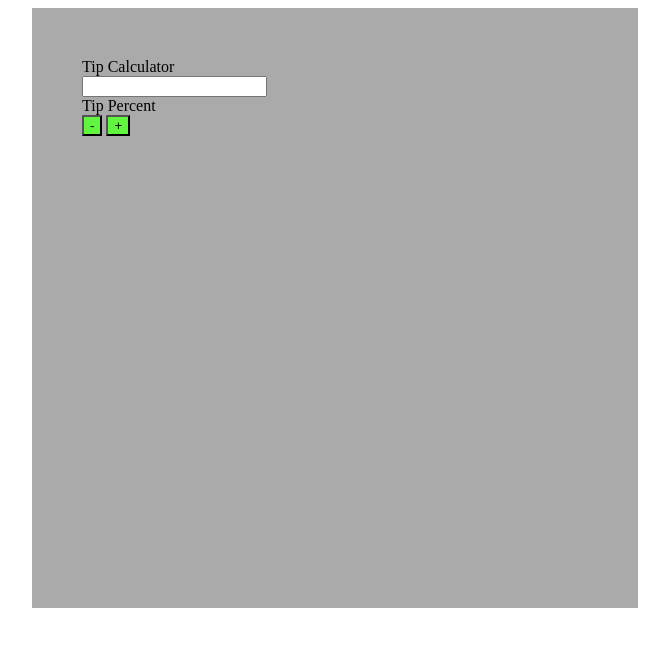
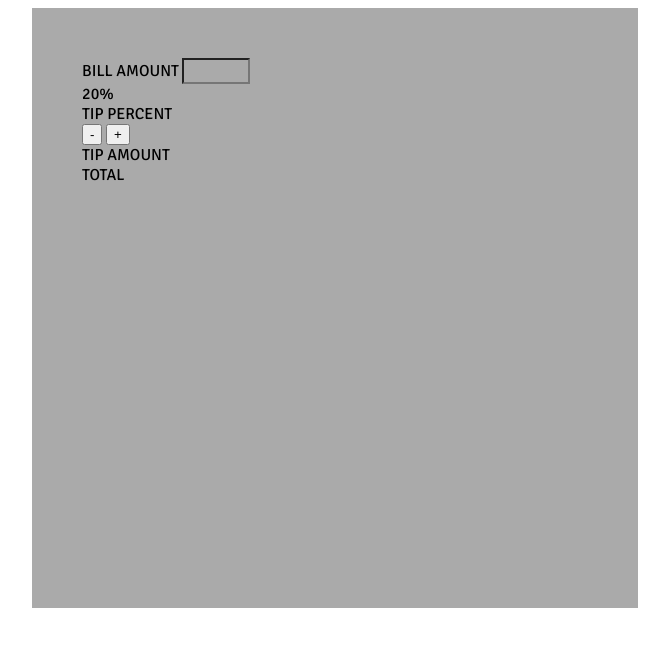
Before and after one commit to krobin17/idesn3535-jellyfish, a plain HTML site: page class_5/tip_calculator.html in a window 1280 px wide. Shown: the whole page, without its empty margins (176-845 px from the left). Drawn offline with Linux system fonts and the light colour scheme.

Commit message:
Class 5 HW

```diff
--- a/class_5/tip_calculator.html
+++ b/class_5/tip_calculator.html
@@ -2,46 +2,101 @@
 <html>
 <head>
 	<title>Tip Calculator</title>
+	<link href="https://fonts.googleapis.com/css?family=Signika" rel="stylesheet">
 	<style>
+	body {font-family: 'Signika', sans-serif;}
 	#container {background-color: #AAA;
 		width: 40%;
 		height: 500px;
 		padding: 50px;
 		margin-left: 200px}
-	.button {background-color: #62f53f}
-	.button:hover {background-color: #3febf5}
+
+	#bill_amount.bill_amount {width: 60px; height: 20px; background-color: #AAA; transition: background-color 2s}
+	#bill_amount.bill_amount.click {width: 100px; height: 30px; background-color: #ADD8E6}
+	#button {background-color: #62f53f;
+		width: 50px;
+		height: 50px}
+	#button:hover {background-color: #3febf5}
 	</style>
 </head>
 <body>
 	<div id="container">
-		<div>Tip Calculator</div>
-		<input type="text" id="billAmount">
-		<div>Tip Percent</div>
-			<button id="subtractButton" class="button">-</button>
-			<output id="percentField" class="output"></output>
-			<button id="addButton" class="button">+</button>
-		<div id="tipAmount" class="output"></div>
-		<div id="billTotal" class="output"></div>
+		<div class="bill">
+			BILL AMOUNT
+			<input class="bill_amount" id="bill_amount"></input>
+		</div>
+		<div class="percentage">
+			<div class="tip_info">
+				<div id="tip_number"></div>
+				<div class="label">TIP PERCENT</div>
+			</div>
+
+			<div id="buttons">
+				<button class="button" id="subtract_button">-</button>
+				<button class="button" id="add_button">+</button>
+			</div>
+
+			<div class="amount"></div>
+
+			<div class="tip_dollar">
+				<div id="tip_amount"></div>
+				<div class="label">TIP AMOUNT</div>
+			</div>
+		</div>
+
+		<div class="total">
+			<div>TOTAL</div>
+			<div id="all_total"></div>
+		</div>
 	</div>
 
 	<script>
-		let tipPercentage = 20;
-		const button = document.getElementById("subtractButton");
-		const addButton = document.getElementById("addButton");
-		const subtractButton = document.getElementById("subtractButton");
 
-		function calculate(){
-			console.log (tipPercentage = tipPercentage)
+		var percentage = document.getElementById("tip_number")
+		var amount = document.getElementById("tip_amount");
+		var total = document.getElementById("all_total");
+		var bill = document.getElementById("bill_amount");
+
+		var add = document.getElementById("add_button");
+		var subtract = document.getElementById("subtract_button");
+		var bill_amount = document.getElementById("bill_amount");
+		var button = document.getElementsByClassName("button")
+		//const button = document.getElementById("buttons");
+
+		let percentage_amount = 20;
+
+		percentage.innerHTML = percentage_amount + "%"
+
+		function update () {
+			percentage.innerHTML = percentage_amount + "%"
+
+		//bill amount
+		bill.value * (percentage_amount / 100)
+
+		//do the math
+		//update tip amount & total
+
+		let tip_amount = parseFloat(bill.value) * parseFloat(percentage_amount / 100)
+
+		amount.innerHTML = "$" + tip_amount.toFixed(2);
+
+		var totalCost = parseFloat(bill.value) + tip_amount
+
+		total.innerHTML = "$" + totalCost.toFixed(2);
+
 		}
-		addButton.addEventListener ('click', function(){
-			tipPercentage += 1;
-			calculate ()
-		});
-		subtractButton.addEventListener ('click', function(){
-			tipPercentage -= 1;
-			calculate ()
-		});
 
+		bill.addEventListener('keyup', function()
+			{update()
+			});
+
+		add.addEventListener('click', function(){percentage_amount++;
+			update()})
+		subtract.addEventListener('click', function(){percentage_amount--;
+			update()})
+
+		bill_amount.addEventListener('click', function()
+			{bill_amount.classList.toggle('click');});
 
 		button.addEventListener('mouseover', function()
 			{button.classList.toggle('background-color');
```
